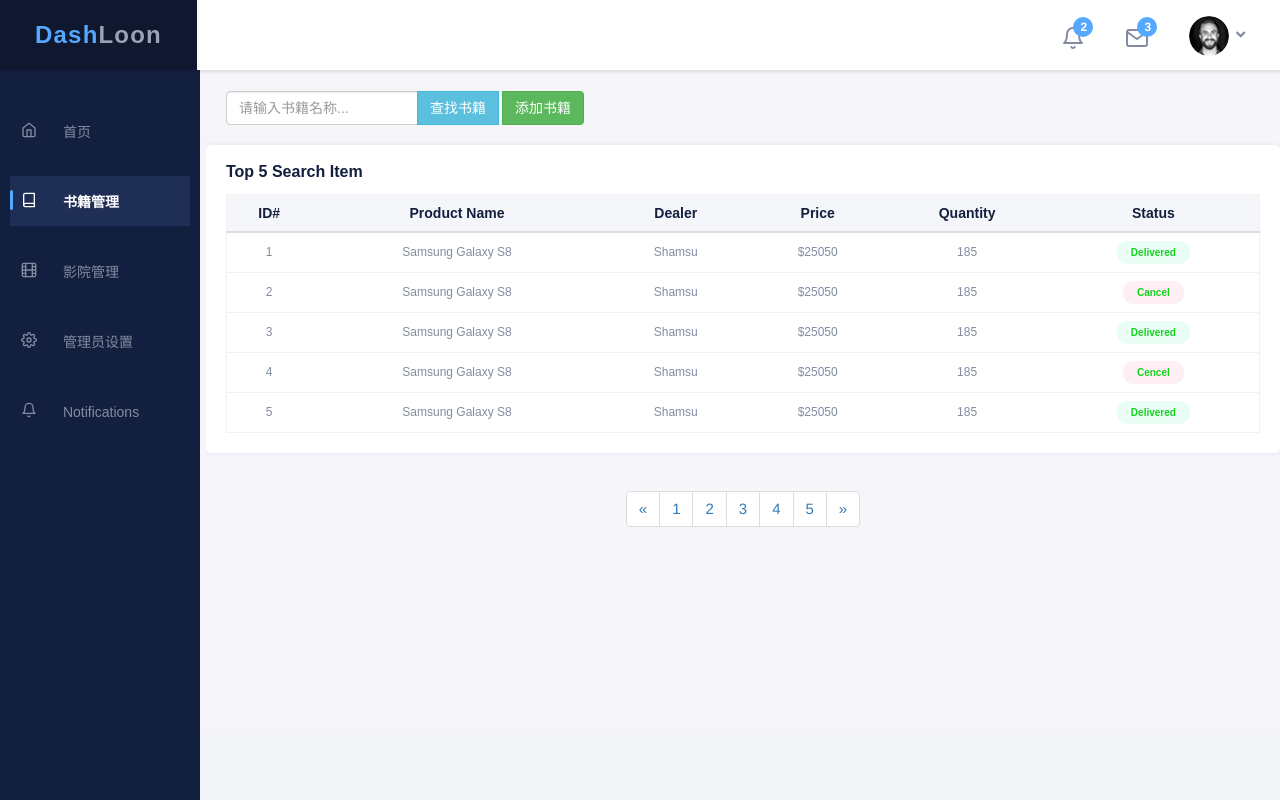
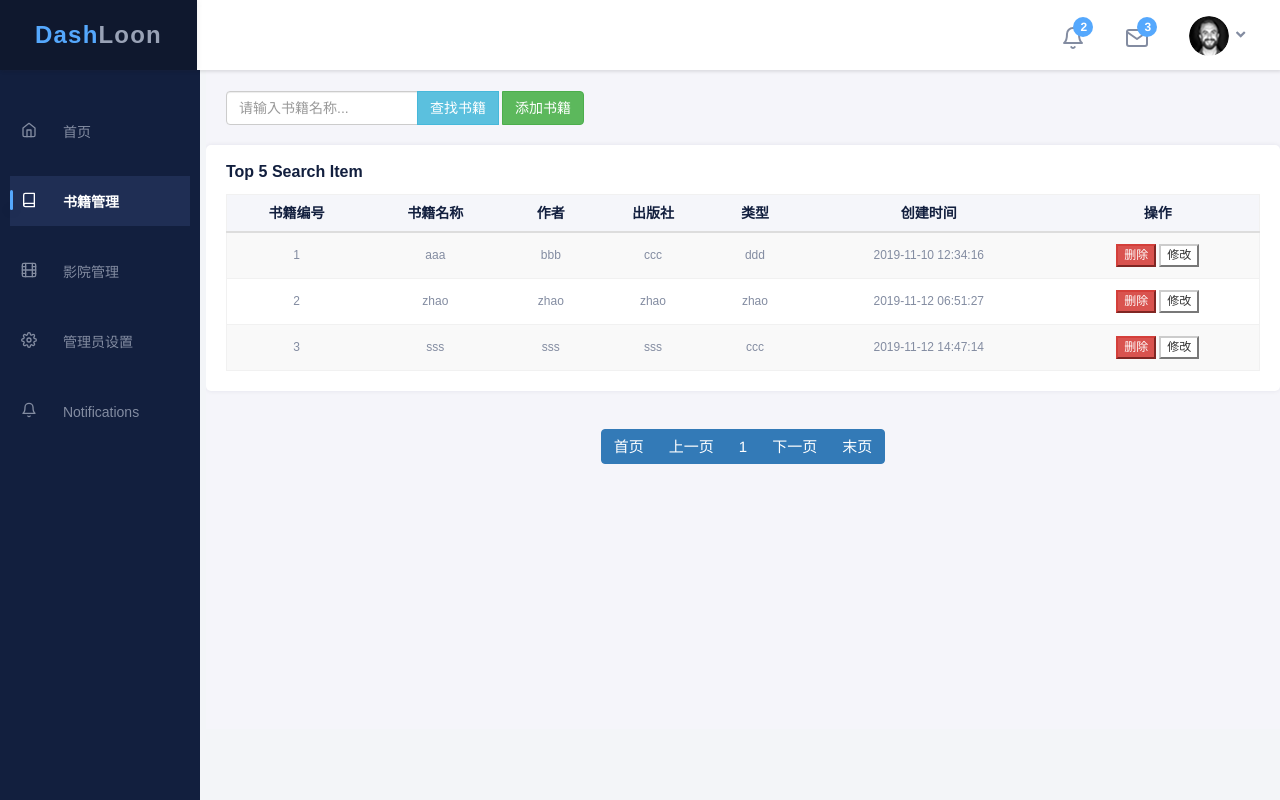
Before and after one commit to CodeForBug/BootstrapVue, a Django app: page /backend/first/ in a window 1280 px wide. Run offline with Django 3.2, Linux system fonts and the light colour scheme; data comes from the database, SQL or seed files in the repository; both versions use the stored data as it was after the commit; data that the repository does not hold is empty; some libraries are stand-ins or nearby versions.

Commit message:
get book list

```diff
--- a/BackEnd/views.py
+++ b/BackEnd/views.py
@@ -1,8 +1,8 @@
 from django.shortcuts import render
 import json
-from django.http import HttpResponse,JsonResponse
+import math
+from django.http import HttpResponse
 from BackEnd.models import Books, Movies
-from django.core import serializers
 
 from django.conf import settings
 # Create your views here.
@@ -93,13 +93,14 @@ def add_book(request):
 
 
 def get_book_list(request):
-    if request.method == 'GET':
-        pn = request.GET.get('pn')
-        start = int(pn)*10
-        end = (int(pn)+1)*10
+    if request.method == 'POST':
+        pn = request.POST.get('page', 1)
+        start = (int(pn)-1)*10
+        end = int(pn)*10
         book_list = []
         try:
             books = Books.objects.all()[start:end]
+            pages = math.ceil(Books.objects.all().count() / 10)
             for book in books:
                 book_dict = {}
                 book_dict["pk"] = book.pk
@@ -112,7 +113,11 @@ def get_book_list(request):
                 book_list.append(book_dict)
             result = {
                 "status": 200,
-                "data": book_list,
+                "data": {
+                    "pageCount": pages,
+                    "currentPage": pn,
+                    "bookList": book_list
+                },
                 "msg": "success"
             }
         except Exception as e:
--- a/static/js/first.js
+++ b/static/js/first.js
@@ -1,14 +1,109 @@
 $(document).ready(function () {
+    queryUser();
+    function queryUser() {
+        $.ajax({
+            async: true,
+            type: "post",
+            url: "getbooklist/",
+            dataType: "json",
+            data: {page:'1'},
+            cache: false,
+            success: function(data) {
+                var trs = "";
+                for (let i = 0; i < data.data.bookList.length; i++) {
+                    var tr = "";
+                    tr = '<tr><td style="text-align:center;vertical-align:middle">' + (i + 1) + '</td>'
+                        + '<td style="text-align:center;vertical-align:middle">' + data.data.bookList[i].name + '</td>'
+                        + '<td style="text-align:center;vertical-align:middle">' + data.data.bookList[i].author + '</td>'
+                        + '<td style="text-align:center;vertical-align:middle">' + data.data.bookList[i].press + '</td>'
+                        + '<td style="text-align:center;vertical-align:middle">' + data.data.bookList[i].category + '</td>'
+                        + '<td style="text-align:center;vertical-align:middle">' + data.data.bookList[i].createTime + '</td>'
+                        + '<td style="text-align:center;vertical-align:middle"><button class="btn-danger deleteBook">删除</button><button class="btn-default" style="margin-left:3px">修改</button></td></tr>'
+                    trs += tr;
+                }
+                $("#bookList").html(trs)
 
-    $.ajax({
-        type: 'GET',
-        url: 'getbooklist/',
-        data: {'pn':1},
-        dataType:"json",
-        success: function (data) {
-            console.log(data)
-        }
-    })
+                var currentPage = data.data.currentPage; //当前页数
+                var pageCount = data.data.pageCount; //总页数
+                var options = {
+                    bootstrapMajorVersion: 3, //版本
+                    currentPage: currentPage, //当前页数
+                    totalPages: pageCount, //总页数
+                    numberOfPages: 5,
+                    shouldShowPage:true,//是否显示该按钮
+                    itemTexts: function (type, page, current) {
+                        switch (type) {
+                            case "first":
+                                return "首页";
+                            case "prev":
+                                return "上一页";
+                            case "next":
+                                return "下一页";
+                            case "last":
+                                return "末页";
+                            case "page":
+                                return page;
+                        }
+                    },//点击事件，用于通过Ajax来刷新整个list列表
+                    onPageClicked: function (event, originalEvent, type, page) {
+                        $.ajax({
+                            async: true,
+                            url: "getbooklist/",
+                            type: "post",
+                            dataType : "json",
+                            data: {page:page},
+                            cache: false,
+                            success: function (data) {
+                                var trs = "";
+                                for (let i = 0; i <data.data.bookList.length; i++) {
+                                    var tr = "";
+                                    tr = '<tr><td style="text-align:center;vertical-align:middle">' + (i+1) + '</td>'
+                                        + '<td style="text-align:center;vertical-align:middle">' + data.data.bookList[i].name + '</td>'
+                                        + '<td style="text-align:center;vertical-align:middle">' + data.data.bookList[i].author + '</td>'
+                                        + '<td style="text-align:center;vertical-align:middle">' + data.data.bookList[i].press + '</td>'
+                                        + '<td style="text-align:center;vertical-align:middle">' + data.data.bookList[i].category + '</td>'
+                                        + '<td style="text-align:center;vertical-align:middle">' + data.data.bookList[i].createTime + '</td>'
+                                        + '<td style="text-align:center;vertical-align:middle"><button class="btn-danger deleteBook">删除</button><button class="btn-default" style="margin-left:3px">修改</button></td></tr>'
+                                    trs += tr;
+                                }
+                                $("#bookList").html(trs)
+                            }/*success*/
+                        });
+                    }
+                };
+                $('#Pagination').bootstrapPaginator(options);
+            }/*success*/
+        });
+    }
+
+    // getBookList(0);
+    //
+    // function getBookList(pn) {
+    //     $.ajax({
+    //         type: 'GET',
+    //         url: 'getbooklist/',
+    //         data: {'pn':pn},
+    //         dataType:"json",
+    //         success: function (data) {
+    //             for (i in data.data) {
+    //                 var number = parseInt(i)+1;
+    //                 var tr;
+    //                 tr = '<td style="text-align:center;vertical-align:middle">' + number + '</td>'
+    //                     + '<td style="text-align:center;vertical-align:middle">' + data.data[i].name + '</td>'
+    //                     + '<td style="text-align:center;vertical-align:middle">' + data.data[i].author + '</td>'
+    //                     + '<td style="text-align:center;vertical-align:middle">' + data.data[i].press + '</td>'
+    //                     + '<td style="text-align:center;vertical-align:middle">' + data.data[i].category + '</td>'
+    //                     + '<td style="text-align:center;vertical-align:middle">' + data.data[i].createTime + '</td>'
+    //                     + '<td style="text-align:center;vertical-align:middle"><button class="btn-danger deleteBook">删除</button><button class="btn-default" style="margin-left:3px" οnclick="editBook('+data.data[i].pk+')">修改</button></td>'
+    //                 $("#bookList").append('<tr>' + tr + '</tr>')
+    //             }
+    //         }
+    //     })
+    // }
+    //
+    // $('body').on('click', '.deleteBook', function() {
+    //     console.log('ddd')
+    // });
 
     $('#btn_submit').on('click', function () {
         var formData = new FormData();
--- a/templates/BootstrapVue/first.html
+++ b/templates/BootstrapVue/first.html
@@ -175,60 +175,19 @@
                     </div><!--/.box-head-->
                     <div class="item">
                         <div class="item-responsive ">
-                            <table id="table" class="table">
+                            <table id="table" class="table table-striped">
                                 <thead>
                                 <tr>
-                                    <th>ID#</th>
-                                    <th>Product Name</th>
-                                    <th>Dealer</th>
-                                    <th>Price</th>
-                                    <th>Quantity</th>
-                                    <th>Status</th>
+                                    <th>书籍编号</th>
+                                    <th>书籍名称</th>
+                                    <th>作者</th>
+                                    <th>出版社</th>
+                                    <th>类型</th>
+                                    <th>创建时间</th>
+                                    <th>操作</th>
                                 </tr>
                                 </thead><!--/thead-->
-                                <tbody>
-                                <tr>
-                                    <td><a href="#">1</a></td>
-                                    <td>Samsung Galaxy S8</td>
-                                    <td>Shamsu</td>
-                                    <td>$25050</td>
-                                    <td>185</td>
-                                    <td>
-                                        <span class="item-status delivered">Delivered</span>
-                                    </td>
-                                </tr>
-                                <tr>
-                                    <td><a href="#">2</a></td>
-                                    <td>Samsung Galaxy S8</td>
-                                    <td>Shamsu</td>
-                                    <td>$25050</td>
-                                    <td>185</td>
-                                    <td><span class="item-status cancel">Cancel</span></td>
-                                </tr>
-                                <tr>
-                                    <td><a href="#">3</a></td>
-                                    <td>Samsung Galaxy S8</td>
-                                    <td>Shamsu</td>
-                                    <td>$25050</td>
-                                    <td>185</td>
-                                    <td><span class="item-status delivered">Delivered</span></td>
-                                </tr>
-                                <tr>
-                                    <td><a href="#">4</a></td>
-                                    <td>Samsung Galaxy S8</td>
-                                    <td>Shamsu</td>
-                                    <td>$25050</td>
-                                    <td>185</td>
-                                    <td><span class="item-status cancel">Cencel</span></td>
-                                </tr>
-                                <tr>
-                                    <td><a href="#">5</a></td>
-                                    <td>Samsung Galaxy S8</td>
-                                    <td>Shamsu</td>
-                                    <td>$25050</td>
-                                    <td>185</td>
-                                    <td><span class="item-status delivered">Delivered</span></td>
-                                </tr>
+                                <tbody id="bookList">
                                 </tbody><!--/tbody-->
                             </table><!--/.table-->
                         </div><!--/.table-responsive-->
@@ -238,23 +197,7 @@
         </div><!--/.row-->
 
         <nav aria-label="Page navigation" style="text-align: center">
-            <ul class="pagination" id="Pagination">
-                <li>
-                    <a href="#" aria-label="Previous">
-                        <span aria-hidden="true">&laquo;</span>
-                    </a>
-                </li>
-                <li><a href="#">1</a></li>
-                <li><a href="#">2</a></li>
-                <li><a href="#">3</a></li>
-                <li><a href="#">4</a></li>
-                <li><a href="#">5</a></li>
-                <li>
-                    <a href="#" aria-label="Next">
-                        <span aria-hidden="true">&raquo;</span>
-                    </a>
-                </li>
-            </ul>
+            <ul class="pagination" id="Pagination"></ul>
         </nav>
     </div>
     <!-- END MAIN -->
@@ -313,6 +256,9 @@
 <!--jquery-1.12.4.min.js-->
 <script src="../../static/js/jquery.min.js"></script>
 
+<!--bootstrap-paginator.js-->
+<script src="../../static/js/bootstrap-paginator.js"></script>
+
 <!--bootstrap.min.js-->
 <script src="../../static/js/bootstrap.min.js"></script>
 
```
Also changed, not shown: db.sqlite3, static/js/bootstrap-paginator.js (added).
